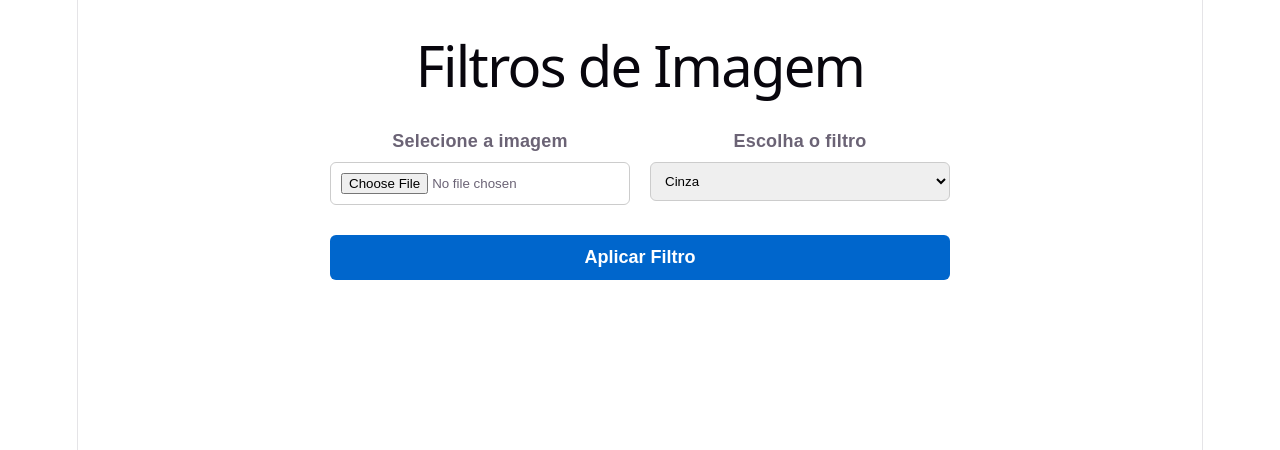
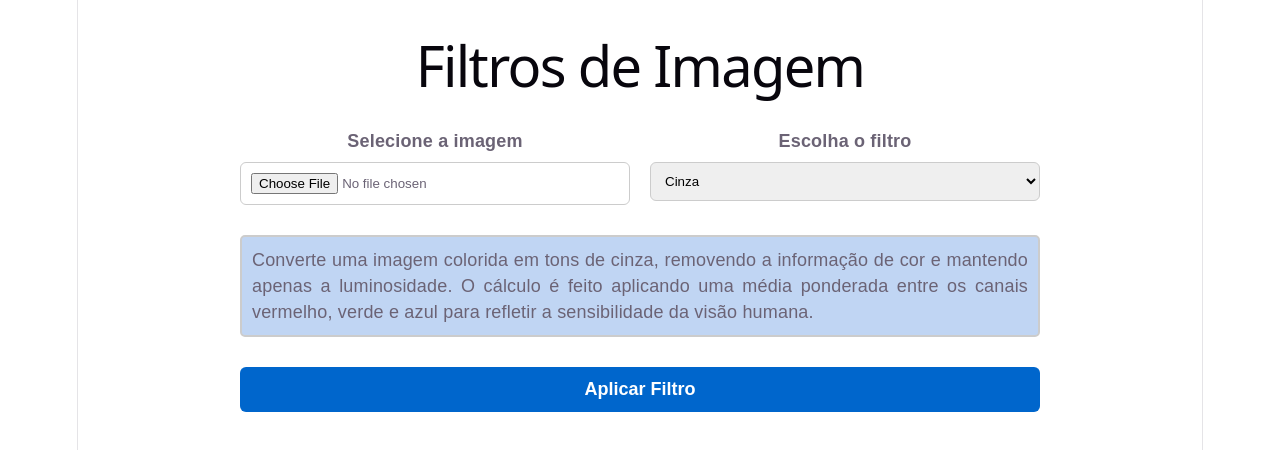
Before and after one commit to lumabergmann/filtros-computacao-grafica, a React (Vite) app in the folder frontend/: page / in a window 1280 px wide. Shown: the top 450 px of the page. Built offline with nearby package versions, Linux system fonts and the light colour scheme.

Commit message:
Adicionando textos explicativos

```diff
--- a/frontend/src/App.css
+++ b/frontend/src/App.css
@@ -33,6 +33,16 @@ select {
   border: 1px solid #ccc;
   border-radius: 6px;
   box-sizing: border-box;
+}
+
+/* Textos explicativos */
+.texto-filtro {
+  border: 2px solid #ccc;
+  border-radius: 5px;
+  margin-bottom: 30px;
+  padding: 10px;
+  text-align: justify;
+  background-color: rgba(38, 108, 212, 0.288);
 }
 
 /* Área do botão abaixo das escolhas */
--- a/frontend/src/App.jsx
+++ b/frontend/src/App.jsx
@@ -1,5 +1,49 @@
 import { useState } from 'react'
 import './App.css'
+
+const TEXTO_FILTROS = {
+  cinza:
+    "Converte uma imagem colorida em tons de cinza, removendo a informação de cor e mantendo apenas a luminosidade. O cálculo é feito aplicando uma média ponderada entre os canais vermelho, verde e azul para refletir a sensibilidade da visão humana.",
+
+  equalizar:
+    "Aumenta o contraste global da imagem redistribuindo os níveis de cinza ao longo do histograma. Esse processo destaca detalhes em áreas muito escuras ou muito claras ao balancear as intensidades de forma mais uniforme.",
+
+  binarizar:
+    "Transforma a imagem em apenas duas cores puras: preto e branco. O processamento é feito convertendo a imagem para tons de cinza e comparando a intensidade de cada pixel com um limite calculado automaticamente pelo método de Otsu.",
+
+  blur:
+    "Suaviza a imagem e reduz ruídos gerando um efeito de desfoque uniforme. O valor de cada pixel é substituído pela média aritmética dos valores de seus pixels vizinhos.",
+
+  motionBlur:
+    "Simula o efeito de desfoque de movimento, como o rastro de uma câmera ou objeto se deslocando rapidamente. O cálculo realiza a média dos pixels vizinhos apenas ao longo de uma linha direcionada.",
+
+  mediana:
+    "Remove ruídos isolados (como o efeito 'sal e pimenta') sem borrar as bordas principais. Ele analisa a vizinhança de cada pixel, ordena os valores e substitui o pixel central pela mediana exata dessa lista.",
+
+  bordas:
+    "Aumenta a nitidez visual e acentua os contornos da imagem. Isola os detalhes de alta frequência subtraindo uma versão suavizada da imagem original e, em seguida, soma esses detalhes de volta à imagem.",
+
+  emboss:
+    "Cria um efeito tridimensional na imagem, fazendo com que ela pareça esculpida em alto-relevo. O cálculo destaca transições na diagonal e adiciona uma tonalidade cinza de fundo.",
+
+  sobel:
+    "Identifica e destaca os contornos e bordas da imagem calculando as variações abruptas de intensidade nas direções horizontal e vertical de forma combinada.",
+
+  prewitt:
+    "Detecta bordas da imagem de forma semelhante ao filtro Sobel, medindo as mudanças de intensidade. Utiliza pesos uniformes nos pixels vizinhos para mapear as variações verticais e horizontais.",
+
+  erosao:
+    "Desgasta ou encolhe as regiões claras da imagem. Esse filtro morfológico é ideal para eliminar pequenos ruídos brancos isolados e afinar estruturas e objetos claros.",
+
+  dilatacao:
+    "Expande ou engrossa as regiões claras da imagem. Esse filtro morfológico ajuda a preencher pequenos buracos e a conectar regiões claras que estão muito próximas.",
+
+  abertura:
+    "Remove pequenos objetos e ruídos claros da imagem sem alterar significativamente o tamanho e a forma dos objetos maiores. Funciona aplicando uma erosão seguida por uma dilatação.",
+
+  fechamento:
+    "Preenche pequenos buracos, fendas e lacunas escuras dentro de áreas claras. Funciona aplicando uma dilatação seguida por uma erosão."
+};
 
 function App() {
   const [imagem, setImagem] = useState(null);
@@ -77,7 +121,6 @@ function App() {
     document.body.removeChild(link);
   };
 
-
   return (
     <div className='root'>
       <h1>Filtros de Imagem</h1>
@@ -109,6 +152,7 @@ function App() {
             </select>
           </div>
         </div>
+        <div className='texto-filtro'>{TEXTO_FILTROS[filtro]}</div>
         <div className='form-actions'>
           <button className='btn-primary' type='submit' disabled={carregando}>{carregando ? 'Processando...' : 'Aplicar Filtro'}</button>
         </div>
```
